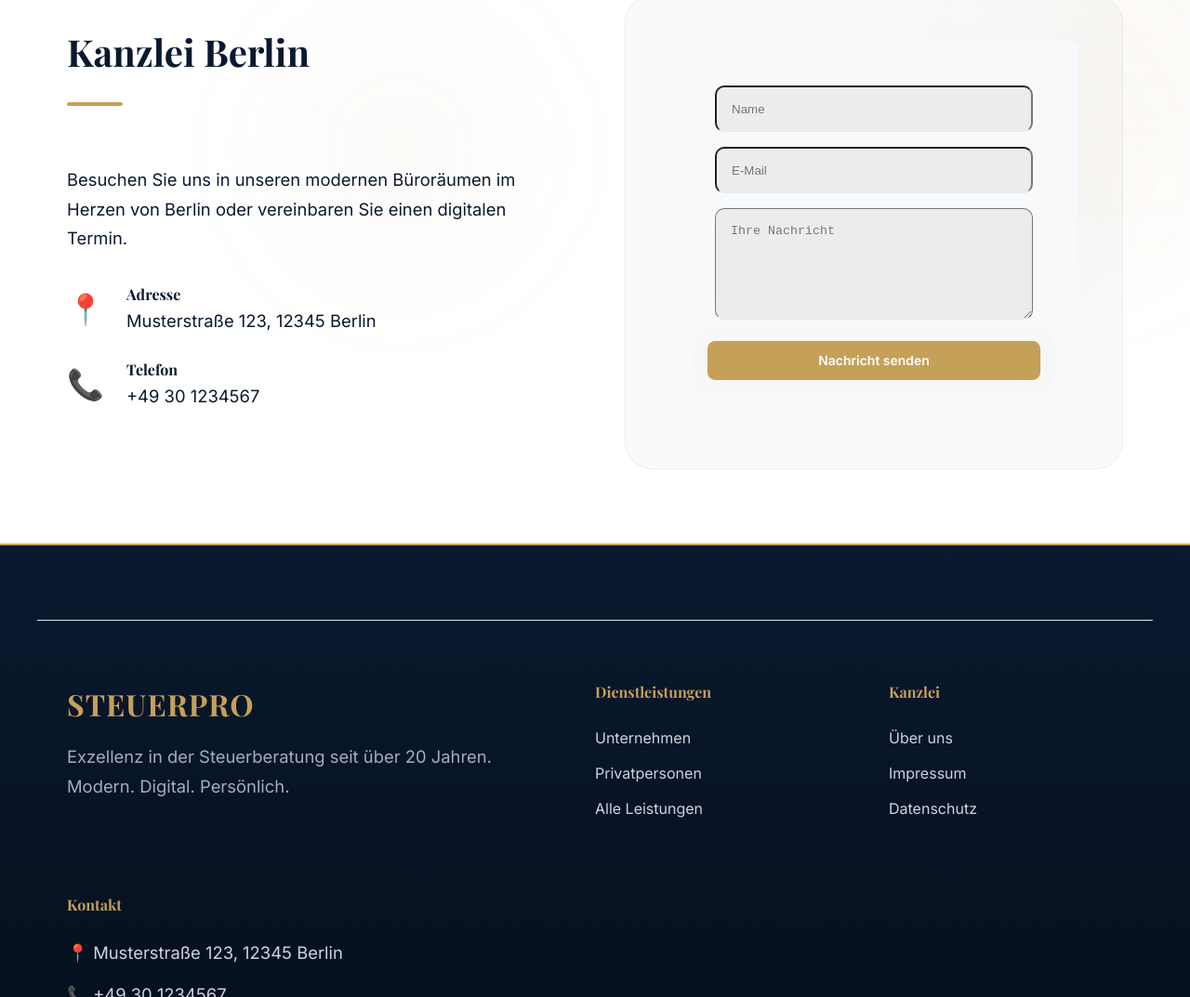
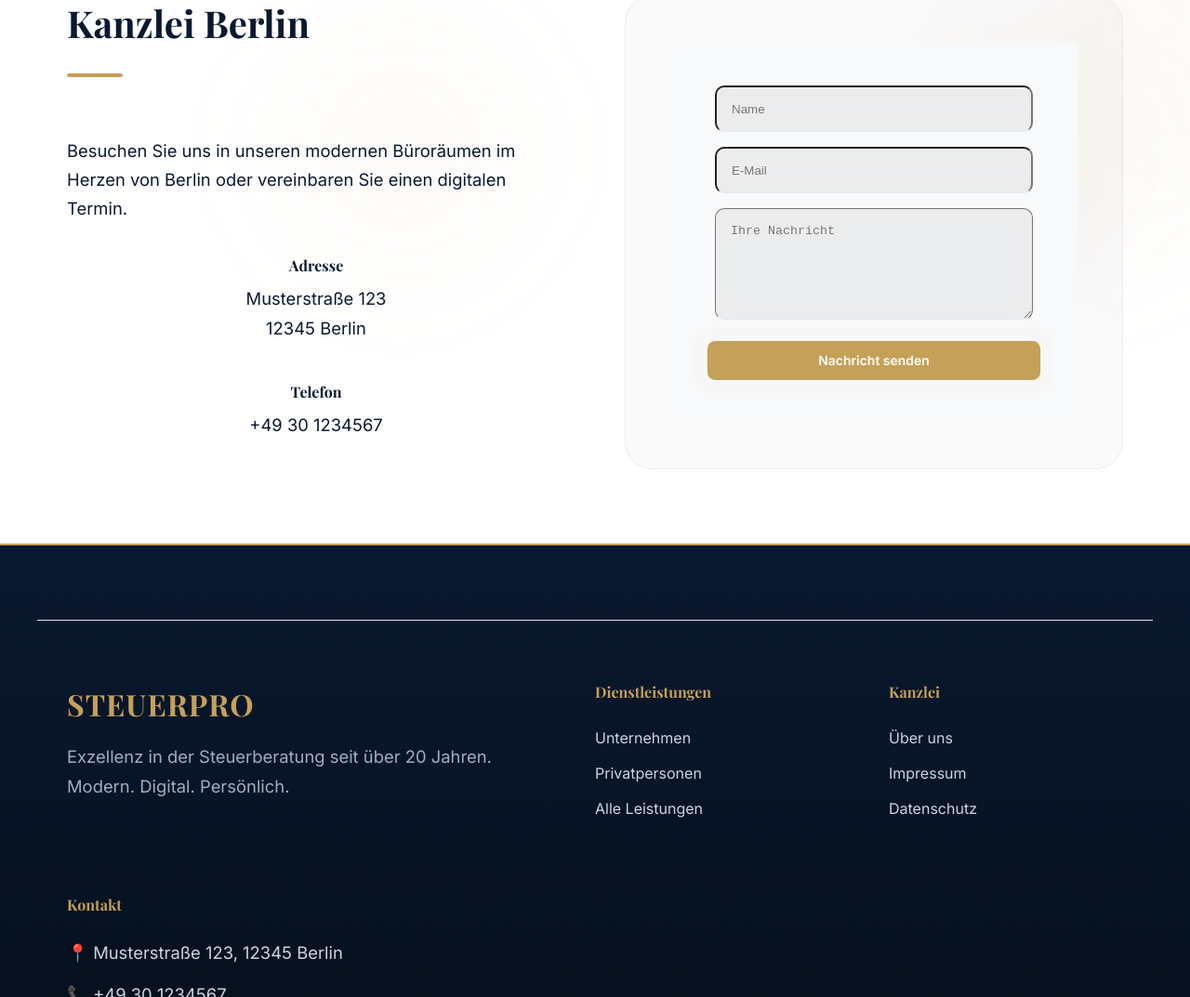
Before and after one commit to WebTech-Agentur/Steuerberater--Webtech, a website built with Vite: page pages/kontakt.html in a window 1280 px wide. Shown: the part 628-1701 px from the top of the page at 93% size. Built offline with nearby package versions, Linux system fonts and the light colour scheme.

Commit message:
Refactor: Simplified contact info (removed emojis, centered text)

```diff
--- a/pages/kontakt.html
+++ b/pages/kontakt.html
@@ -72,20 +72,13 @@
               <p>Besuchen Sie uns in unseren modernen Büroräumen im Herzen von Berlin oder vereinbaren Sie einen digitalen Termin.</p>
 
               <div class="contact-details" style="margin-top: 2rem;">
-                <div class="contact-item" style="display: flex; align-items: center; margin-bottom: 1.5rem;">
-                  <span style="font-size: 2rem; margin-right: 1.5rem;">📍</span>
-                  <div>
-                    <h4 style="margin: 0;">Adresse</h4>
-                    <p style="margin: 0;">Musterstraße 123, 12345 Berlin</p>
-                  </div>
+                <div class="contact-item" style="margin-bottom: 2.5rem; text-align: center;">
+                  <h4 style="margin: 0 0 0.5rem 0;">Adresse</h4>
+                  <p style="margin: 0;">Musterstraße 123<br>12345 Berlin</p>
                 </div>
-                <div class="contact-item" style="display: flex; align-items: center; margin-bottom: 1.5rem;">
-
-                  <span style="font-size: 2rem; margin-right: 1.5rem;">📞</span>
-                  <div>
-                    <h4 style="margin: 0;">Telefon</h4>
-                    <p style="margin: 0;">+49 30 1234567</p>
-                  </div>
+                <div class="contact-item" style="margin-bottom: 1.5rem; text-align: center;">
+                  <h4 style="margin: 0 0 0.5rem 0;">Telefon</h4>
+                  <p style="margin: 0;">+49 30 1234567</p>
                 </div>
               </div>
             </div>
```
